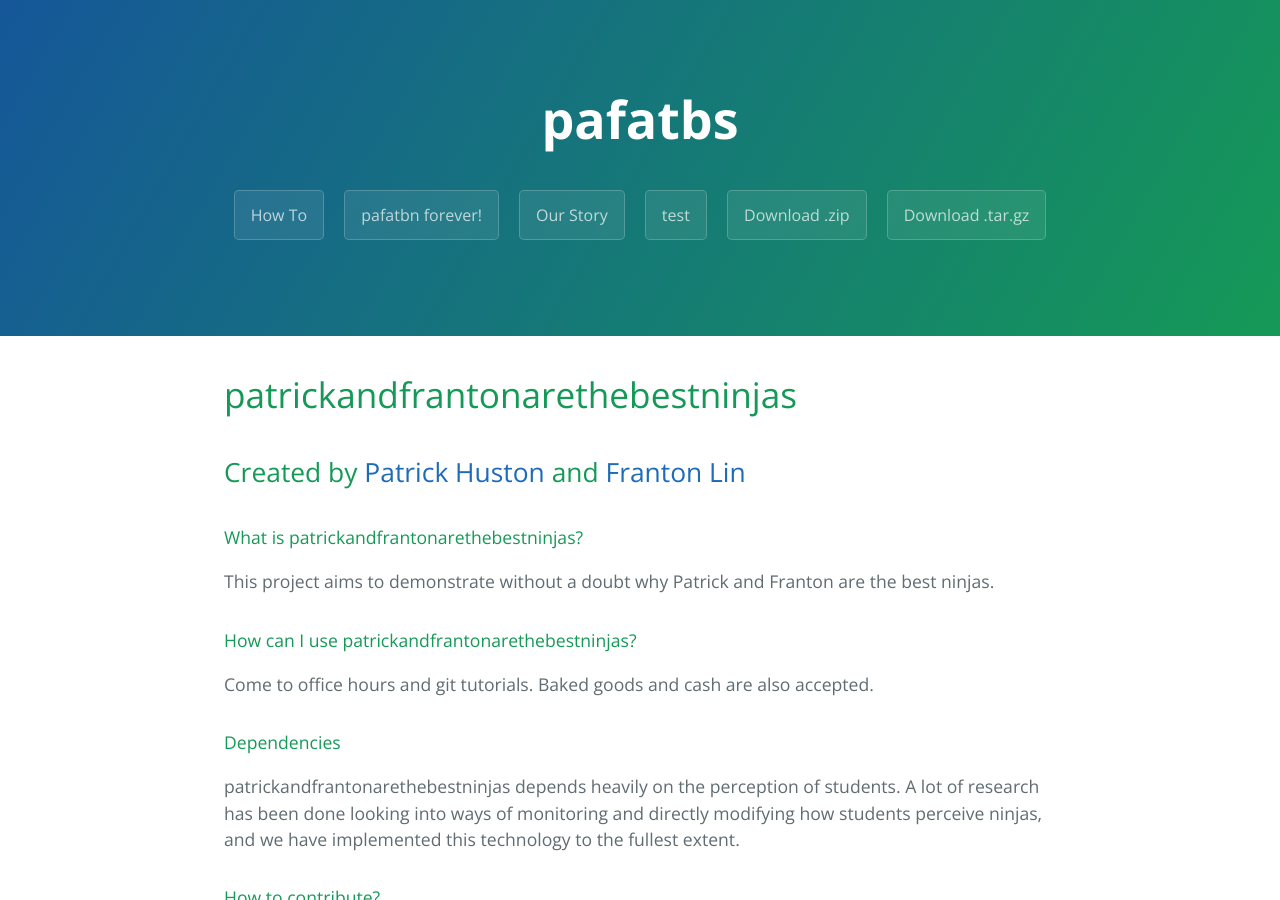
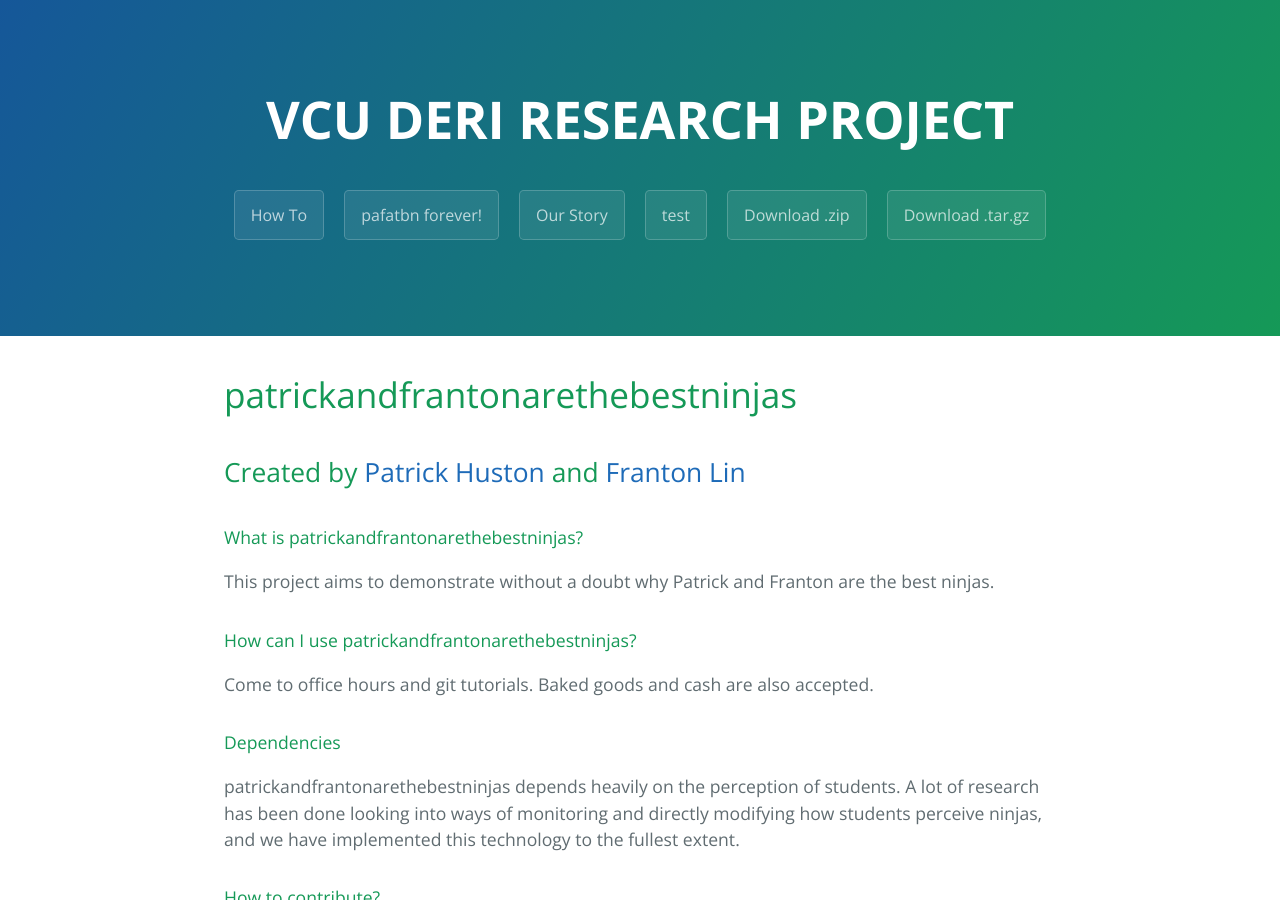
Before and after one commit to Nicolas-mabie/DERI-WEBSITE, a Jekyll site: the page built from index.md, in a window 1280 px wide and 900 px high. Built offline with Jekyll 4.4.1, drawn with Linux system fonts in a browser that asks for light colours.

Commit message:
Update template.html

```diff
--- a/_layouts/template.html
+++ b/_layouts/template.html
@@ -11,7 +11,7 @@
   </head>
   <body>
     <section class="page-header">
-      <h1 class="project-name">pafatbs</h1>
+      <h1 class="project-name">VCU DERI RESEARCH PROJECT</h1>
       <h2 class="project-tagline"></h2>
       {% for page in site.pages %}
         <a href= {{ page.filename }} class="btn">{{ page.title }}</a>
```
